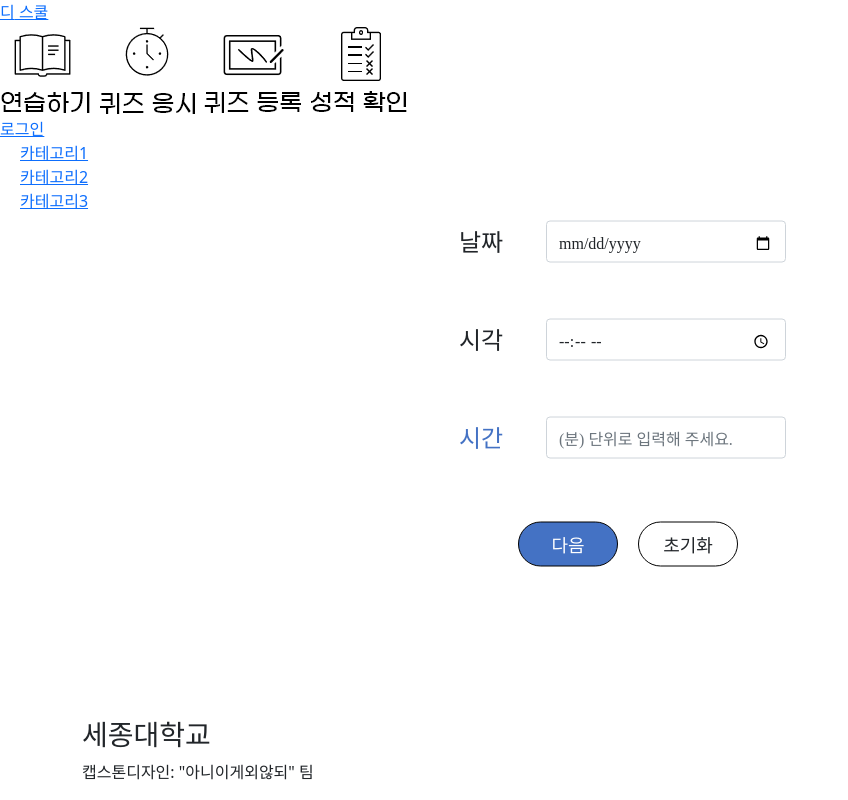
After one commit to TimetoTreatment/DatabaseSchool, a Django app: page / in a window 1280 px wide. The commit adds this page. Shown: the whole page, without its empty margins (0-848 px from the left). Run offline with Django 4.2, Linux system fonts and the light colour scheme.

Commit message:
로그인 라벨 위치 수정

```diff
--- a/DBschool/static/css/header.css
+++ b/DBschool/static/css/header.css
@@ -52,7 +52,6 @@
     }
 
         .nav-top-1 .user u {
-            color: black;
             color: #4472C4;
         }
 
--- a/DBschool/templates/App/_template_frame.html
+++ b/DBschool/templates/App/_template_frame.html
@@ -32,11 +32,11 @@
             </div>
             <div class="user">
                 {% if user.is_authenticated %}
-                <a class="nav-link" href="{% url 'user:logout' %}">{{ user.username }} (로그아웃)</a>
+                <a href="#"><u>윤은일</u></a> 님
+                <a href="{% url 'user:logout' %}">{{ user.username }} (로그아웃)</a>
                 {% else %}
-                <a class="nav-link" href="{% url 'user:login' %}">로그인</a>
+                <a href="{% url 'user:login' %}"><u>로그인</u></a>
                 {% endif %}
-                <a href="#"><u>윤은일</u></a> 님
             </div>
         </nav>
         <!-- Nav 2: 카테고리 경로 (파란줄) -->
--- /dev/null
+++ b/DBschool/templates/App/home.html
@@ -0,0 +1,44 @@
+{% extends 'templates/App/_template_frame.html' %}
+
+{% block title %}
+<title>Online Judge</title>
+{% endblock %}
+
+{% block css %}
+{% load static %}
+<link href="{% static 'css/quiz_enroll.css' %}" rel="stylesheet">
+{% endblock %}
+
+{% block content %}
+<form id="quiz-enroll" method="post">
+    <!-- ========== 날짜 ========== -->
+    <div class="row mb-5">
+        <label for="inputDate" class="col-sm-3 col-form-label quiz-enroll-label">날짜</label>
+        <div class="col-sm-8">
+            <!-- 입력 -->
+            <input name="date" type="date" class="form-control" id="inputDate">
+        </div>
+    </div>
+    <!-- ========== 시각 ========== -->
+    <div class="row mb-5">
+        <label for="inputTime" class="col-sm-3 col-form-label quiz-enroll-label">시각</label>
+        <div class="col-sm-8">
+            <!-- 입력 -->
+            <input name="time" type="time" class="form-control" id="inputTime">
+        </div>
+    </div>
+    <!-- ========== 제한시간 ========== -->
+    <div class="row mb-5">
+        <label for="inputTimeout" class="col-sm-3 col-form-label quiz-enroll-label" style="color: #4472C4;">시간</label>
+        <div class="col-sm-8">
+            <!-- 입력 -->
+            <input name="timeout" id="inputTimeout" type="number" class="form-control" step="5" min="0" placeholder="(분) 단위로 입력해 주세요.">
+        </div>
+    </div>
+    <!-- ========== 버튼 ========== -->
+    <div class="row mb-5 button-container">
+        <button type="submit" class="btn btn-primary" style="background-color: #4472C4;">다음</button>
+        <button type="reset" class="btn btn-outline-dark">초기화</button>
+    </div>
+</form>
+{% endblock %}
--- a/DBschool/templates/App/quiz_enroll_datetime.html
+++ b/DBschool/templates/App/quiz_enroll_datetime.html
@@ -10,7 +10,7 @@
 {% endblock %}
 
 {% block content %}
-<form id="quiz-enroll-datetime" method="post">
+<form id="quiz-enroll" method="post">
     <!-- ========== 날짜 ========== -->
     <div class="row mb-5">
         <label for="inputDate" class="col-sm-3 col-form-label quiz-enroll-label">날짜</label>
```
